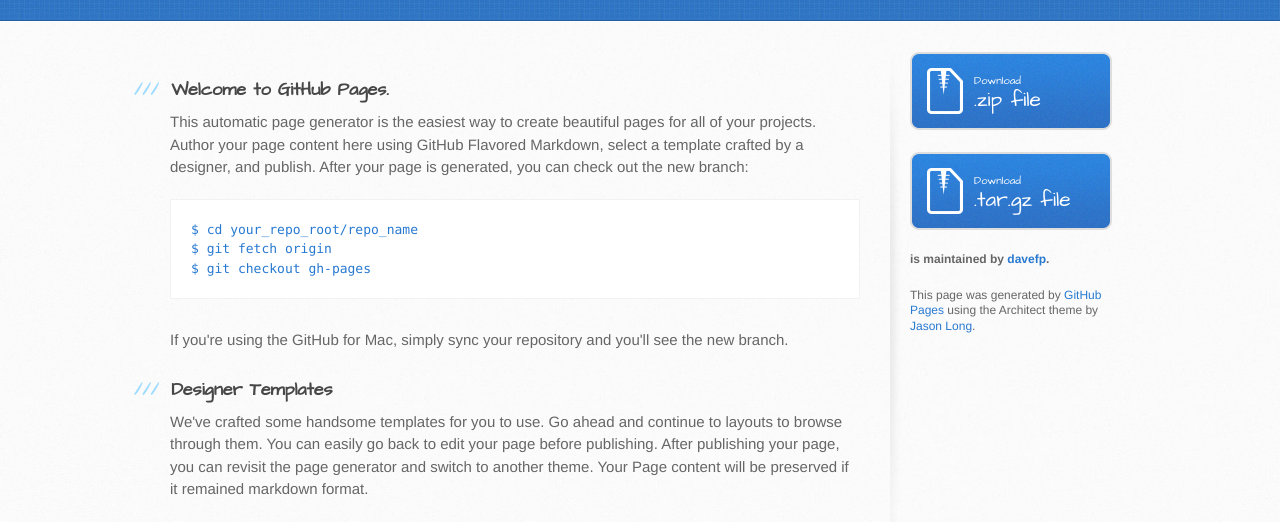
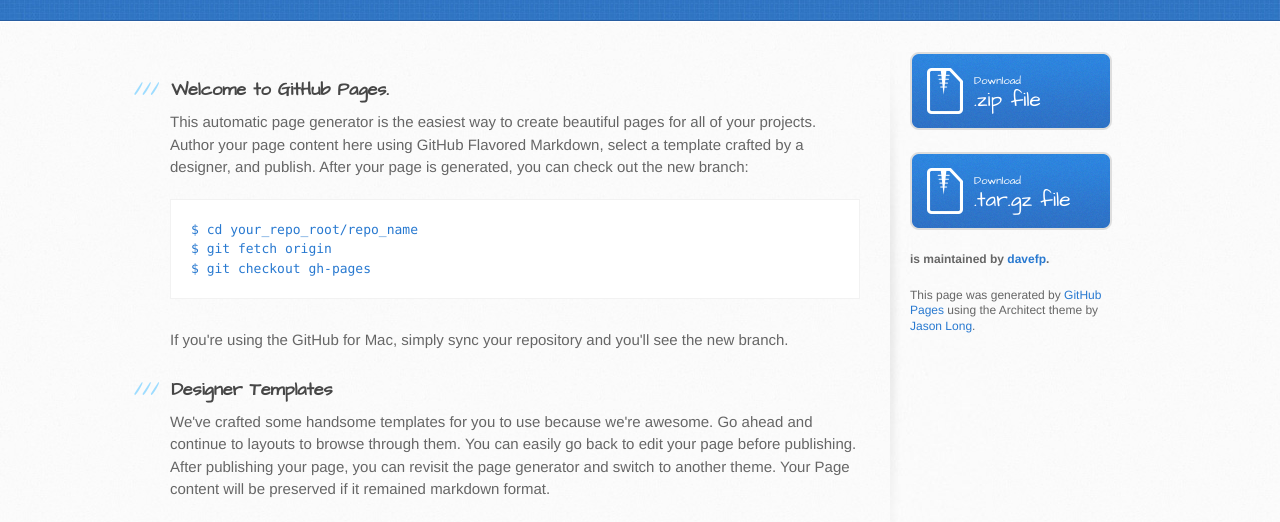
Before and after one commit to davefp/bugfree-dangerzone, a plain HTML site: page index.html in a window 1280 px wide. Shown: the part 252-774 px from the top of the page. Drawn offline with Linux system fonts and the light colour scheme.

Commit message:
Added some awesome stuffs

```diff
--- a/index.html
+++ b/index.html
@@ -43,7 +43,7 @@ $ git checkout gh-pages
 <h3>
 <a name="designer-templates" class="anchor" href="#designer-templates"><span class="octicon octicon-link"></span></a>Designer Templates</h3>
 
-<p>We've crafted some handsome templates for you to use. Go ahead and continue to layouts to browse through them. You can easily go back to edit your page before publishing. After publishing your page, you can revisit the page generator and switch to another theme. Your Page content will be preserved if it remained markdown format.</p>
+<p>We've crafted some handsome templates for you to use because we're awesome. Go ahead and continue to layouts to browse through them. You can easily go back to edit your page before publishing. After publishing your page, you can revisit the page generator and switch to another theme. Your Page content will be preserved if it remained markdown format.</p>
 
 <h3>
 <a name="rather-drive-stick" class="anchor" href="#rather-drive-stick"><span class="octicon octicon-link"></span></a>Rather Drive Stick?</h3>
```
